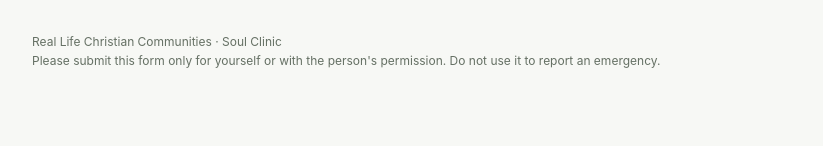
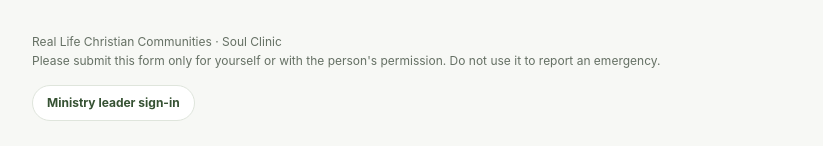
Before and after one commit to rlccphil/soul-clinic, a plain HTML site: page index.html in a window 1280 px wide. Shown: the part 3963-4109 px from the top of the page, without its empty margins (228-1051 px from the left). Before the commit the page ends 4062 px from the top, so only its background shows below. Drawn offline with Linux system fonts and the light colour scheme.

Commit message:
Add ministry leader sign-in link in footer

```diff
--- a/index.html
+++ b/index.html
@@ -62,6 +62,8 @@
     .status.success { display:block; background:#edf5e9; border:1px solid #c8dec0; }
     .status.error { display:block; background:#fff0ed; border:1px solid #edc9c1; }
     .urgent { margin-top:12px; padding:13px; border-left:4px solid #9b3d2d; background:#fff3ef; color:#67261d; }
+    .leader-link { display:inline-block; margin-top:14px; padding:8px 14px; border:1px solid var(--line); border-radius:999px; color:var(--green); font-weight:650; text-decoration:none; background:#fff; }
+    .leader-link:hover { background:#eef3eb; }
     footer { color:var(--muted); font-size:12px; padding:0 0 28px; }
     .hp { position:absolute; left:-10000px; top:auto; width:1px; height:1px; overflow:hidden; }
     @media(max-width:600px) { .card { padding:18px; } .grid { grid-template-columns:1fr; gap:0; } header { padding-top:21px; } }
@@ -172,7 +174,7 @@
     <button class="button" id="submitButton" type="submit">Submit confidential intake</button>
   </form>
 </main>
-<footer>Real Life Christian Communities · Soul Clinic<br>Please submit this form only for yourself or with the person's permission. Do not use it to report an emergency.</footer>
+<footer>Real Life Christian Communities · Soul Clinic<br>Please submit this form only for yourself or with the person's permission. Do not use it to report an emergency.<br><a class="leader-link" href="leader.html">Ministry leader sign-in</a></footer>
 <script src="api.js"></script>
 <script>
   const form = document.getElementById('intakeForm');
```
